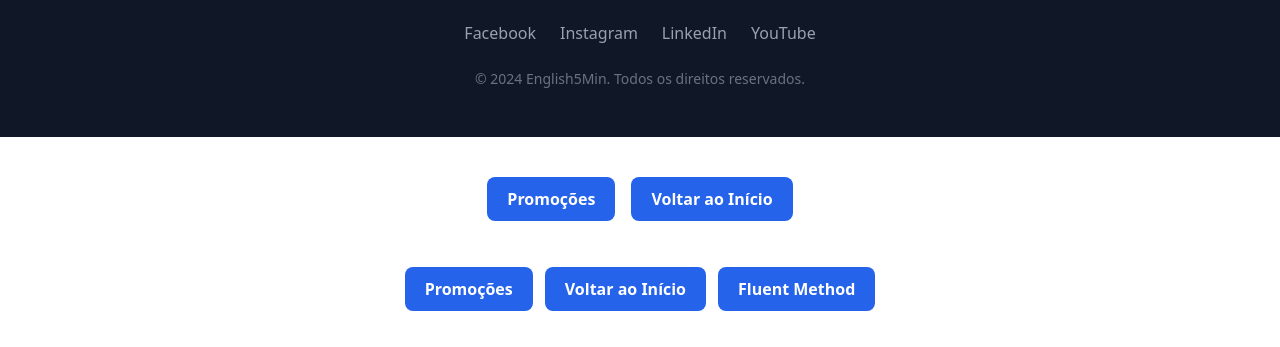
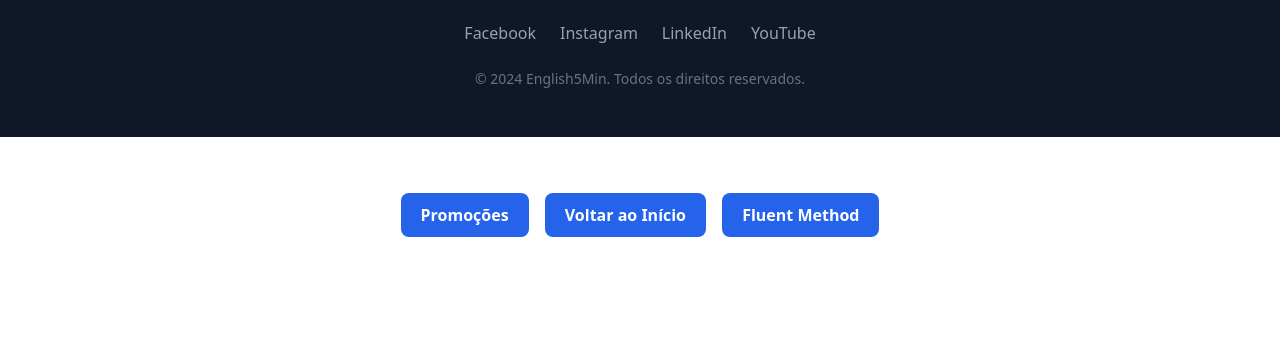
Before and after one commit to helttongabriel-oss/english5min_site, a plain HTML site: page src/static/index.html in a window 1280 px wide. Shown: the part 3355-3702 px from the top of the page. After the commit the page ends 3628 px from the top, so only its background shows below. Drawn offline with Linux system fonts and the light colour scheme.

Commit message:
Corrige botões duplicados e ajusta layout da Home

```diff
--- a/src/static/index.html
+++ b/src/static/index.html
@@ -19,19 +19,12 @@
     <!-- Aplicação principal React -->
     <div id="root"></div>
 
-    <!-- Botões de navegação -->
-    <div
-      style="
-        display: flex;
-        justify-content: center;
-        gap: 16px;
-        margin: 40px auto;
-        flex-wrap: wrap;
-      "
-    >
-      <a
-        href="/promocoes.html"
-        style="
+    <!-- ✅ Script de API -->
+    <script src="/assets/api.js"></script>
+
+    <!-- ✅ Barra de navegação final (corrigida e centralizada) -->
+    <style>
+      .nav-btn {
         background: #2563eb;
         color: white;
         border-radius: 8px;
@@ -39,35 +32,22 @@
         text-decoration: none;
         font-weight: bold;
         transition: background-color 0.3s;
-        "
-      >
-        Promoções
-      </a>
-      <a
-        href="/index.html"
-        style="
-          background: #2563eb;
-          color: white;
-          border-radius: 8px;
-          padding: 10px 20px;
-          text-decoration: none;
-          font-weight: bold;
-          transition: background-color 0.3s;
-        "
-      >
-        Voltar ao Início
-      </a>
+        margin: 6px;
+        display: inline-block;
+      }
+      .nav-btn:hover {
+        background: #1d4ed8;
+      }
+      .nav-container {
+        text-align: center;
+        margin: 50px 0 30px 0;
+      }
+    </style>
+
+    <div class="nav-container">
+      <a href="/promocoes" class="nav-btn">Promoções</a>
+      <a href="/" class="nav-btn">Voltar ao Início</a>
+      <a href="/fluentmethod" class="nav-btn">Fluent Method</a>
     </div>
-
-    <!-- ✅ Script de API adicionado -->
-    <script src="/assets/api.js"></script>
-
-
-
-<style>
-.nav-btn { background: #2563eb; color: white; border-radius: 8px; padding: 10px 20px; text-decoration: none; font-weight: bold; transition: background-color 0.3s; margin: 6px; display: inline-block; }
-.nav-btn:hover { background: #1d4ed8; }
-</style>
-<div style="text-align:center;margin:30px;"><a href="/promocoes" class="nav-btn">Promoções</a><a href="/" class="nav-btn">Voltar ao Início</a><a href="/fluentmethod" class="nav-btn">Fluent Method</a></div>
   </body>
 </html>
```
Lines whose indentation alone changed are shown as unchanged.
